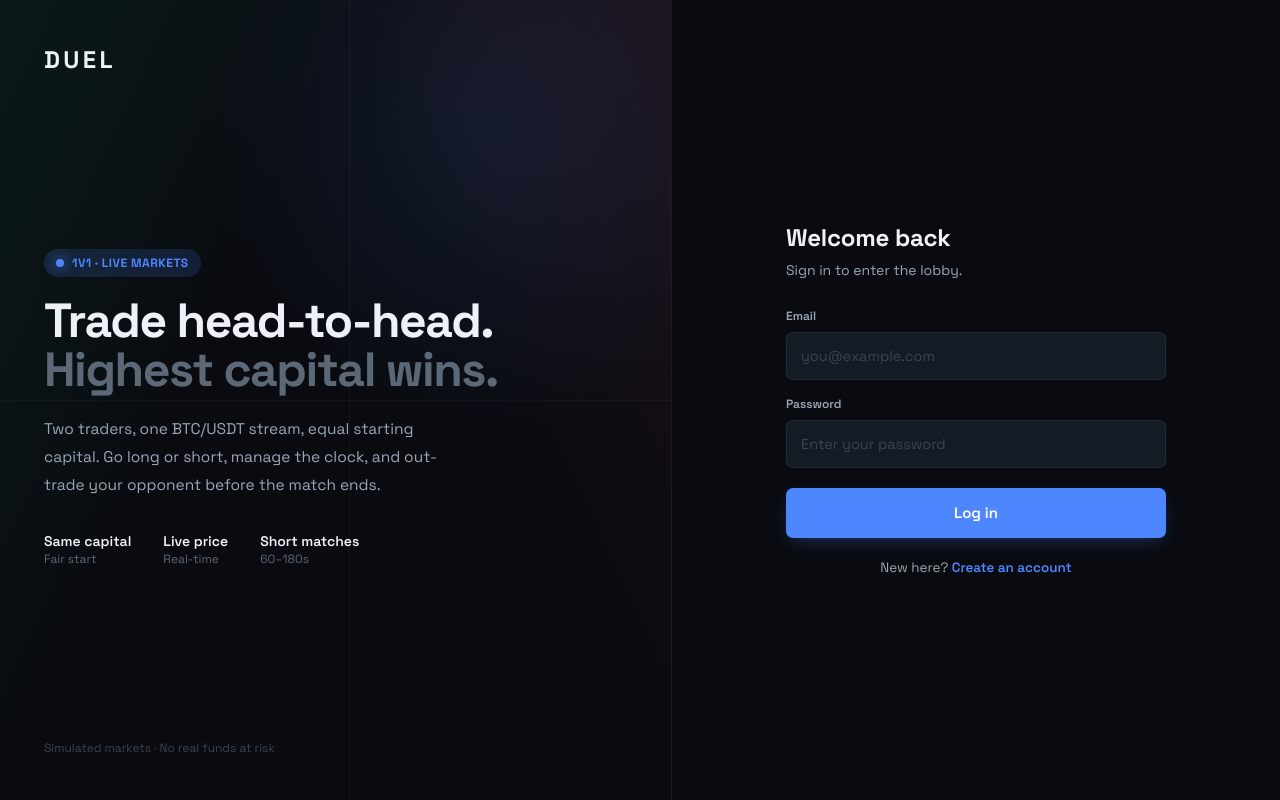
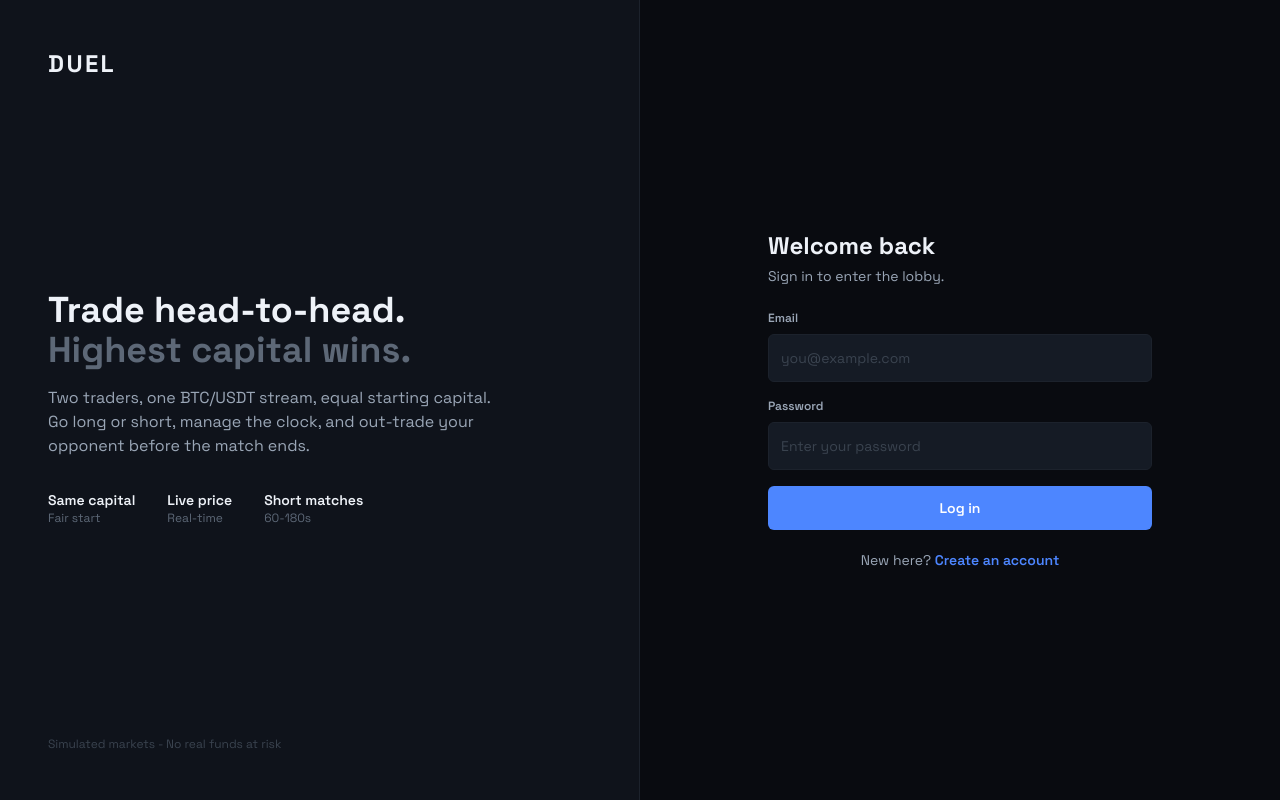
Before and after one commit to brianyeap/transcendence, a Next.js app: page /login in a window 1280 px wide. Built offline with nearby package versions, Linux system fonts and the light colour scheme.

Commit message:
simplify UI

```diff
--- /dev/null
+++ b/app/components/duel/button.tsx
@@ -0,0 +1,22 @@
+//  One button used everywhere, so the styling lives in a single file.
+//  primary = the main action, danger = delete, quiet = a plain bordered button.
+type Variant = "primary" | "danger" | "quiet";
+
+const styles: Record<Variant, string> = {
+  primary: "bg-brand text-white hover:opacity-90",
+  danger: "border border-loss bg-panel text-loss hover:bg-raised",
+  quiet: "border border-line bg-panel text-muted hover:text-ink",
+};
+
+export function Button({
+  variant = "primary",
+  className = "",
+  ...props
+}: React.ButtonHTMLAttributes<HTMLButtonElement> & { variant?: Variant }) {
+  return (
+    <button
+      {...props}
+      className={`inline-flex items-center justify-center gap-2 rounded-md px-3 py-2 text-sm font-semibold disabled:opacity-50 ${styles[variant]} ${className}`}
+    />
+  );
+}
--- a/app/components/duel/logo.tsx
+++ b/app/components/duel/logo.tsx
@@ -1,8 +1,3 @@
 export function Logo() {
-  return (
-    <div className="flex items-center gap-2.5">
-      {/* letter spacing for tracking */}
-      <span className="text-2xl font-bold tracking-[0.14em] text-[#eef2f8]">DUEL</span>
-    </div>
-  );
+  return <span className="text-2xl font-bold tracking-widest text-ink">DUEL</span>;
 }
--- a/app/components/duel/room-card.tsx
+++ b/app/components/duel/room-card.tsx
@@ -1,8 +1,11 @@
 import type { Room } from "./types";
 import { Avatar } from "./avatar";
+import { Button } from "./button";
 import { Icon } from "./duel-icon";
 import { fmtClock, fmtUSD, timeAgo } from "./format";
 
+//  One card in the lobby. Your own room is clickable so you can walk back
+//  into the room you left; other people's rooms have a Join button.
 export function RoomCard({
   room,
   deleting = false,
@@ -16,91 +19,81 @@ export function RoomCard({
   joining?: boolean;
   onDelete?: (room: Room) => void;
   onJoin?: (room: Room) => void;
-  onEnter?: (room: Room) => void; // owner going back into their own room
+  onEnter?: (room: Room) => void;
 }) {
-  // Your own room card is clickable so you can walk back into the room you left.
   const isOwner = room.ownedByCurrentUser;
 
   return (
     <article
       onClick={isOwner ? () => onEnter?.(room) : undefined}
-      className={`flex flex-col gap-4 overflow-hidden rounded-2xl border border-white/[.07] bg-[#0f131b] p-5 transition hover:-translate-y-0.5 hover:border-white/[.12] hover:shadow-[0_8px_24px_-8px_rgba(0,0,0,.55)] ${isOwner ? "cursor-pointer" : ""}`}
+      className={`flex flex-col gap-4 rounded-lg border border-line bg-panel p-5 ${isOwner ? "cursor-pointer" : ""}`}
     >
-      <div className="flex items-center gap-3.5">
+      {/* Top: who made the room and how long ago */}
+      <div className="flex items-center gap-3">
         <Avatar name={room.creator} size="lg" />
         <div className="min-w-0">
-          <h3 className="truncate text-[15.5px] font-semibold tracking-[-.01em]">{room.name}</h3>
-          <p className="flex items-center gap-1.5 text-xs text-[#9aa6b6]">
-            <span>
-              by{" "}
-              {room.ownedByCurrentUser ? (
-                <span className="rounded-full border border-[#1fcb83]/25 bg-[#1fcb83]/10 px-2 py-0.5 font-semibold text-[#1fcb83]">
-                  you
-                </span>
-              ) : (
-                room.creator
-              )}
-            </span>
-            <span className="text-[#3a434f]">·</span>
-            <span>{timeAgo(room.ageMin)}</span>
+          <h3 className="truncate font-semibold">{room.name}</h3>
+          <p className="text-xs text-muted">
+            by {isOwner ? "you" : room.creator} · {timeAgo(room.ageMin)}
           </p>
         </div>
       </div>
-      <div className="grid grid-cols-3 gap-2.5">
-        {[
-          ["Symbol", room.symbol],
-          ["Duration", fmtClock(room.duration)],
-          ["Capital", fmtUSD(room.capital)],
-        ].map(([label, value]) => (
-          <div key={label}>
-            <p className="mb-1 text-[10.5px] font-bold uppercase tracking-[.04em] text-[#5d6877]">{label}</p>
-            <p className="font-mono text-[13.5px] font-semibold">{value}</p>
-          </div>
-        ))}
+
+      {/* Middle: the three settings the creator chose */}
+      <div className="grid grid-cols-3 gap-2">
+        <Detail label="Symbol" value={room.symbol} />
+        <Detail label="Duration" value={fmtClock(room.duration)} />
+        <Detail label="Capital" value={fmtUSD(room.capital)} />
       </div>
-      <div className="flex items-center justify-between gap-3 border-t border-white/[.07] pt-3.5">
-        <div className="flex items-center gap-2 text-xs text-[#9aa6b6]">
+
+      {/* Bottom: player count on the left, buttons on the right */}
+      <div className="flex items-center justify-between gap-3 border-t border-line pt-3">
+        <span className="flex items-center gap-2 text-xs text-muted">
           <Icon name="users" className="size-4" />
-          <span className="font-mono font-semibold text-[#eef2f8]">
+          <span className="font-mono font-semibold text-ink">
             {room.players}/{room.capacity}
           </span>
-        </div>
+        </span>
+
         {isOwner ? (
           <div className="flex items-center gap-2">
-            <button
-              // stopPropagation so deleting doesn't also trigger the card's "enter" click
+            {/* stopPropagation so the button doesn't also trigger the card's click */}
+            <Button
+              variant="danger"
+              disabled={deleting}
               onClick={(event) => {
                 event.stopPropagation();
                 onDelete?.(room);
               }}
-              disabled={deleting}
-              className="inline-flex h-8 cursor-pointer items-center gap-1.5 rounded-[7px] border border-[#f6485d]/30 bg-[#f6485d]/10 px-3 text-xs font-semibold text-[#ff8c99] transition hover:bg-[#f6485d]/15 disabled:cursor-not-allowed disabled:opacity-60"
             >
-              <Icon name="trash" className="size-3.5" />
+              <Icon name="trash" className="size-4" />
               {deleting ? "Deleting" : "Delete"}
-            </button>
-            <button
+            </Button>
+            <Button
               onClick={(event) => {
                 event.stopPropagation();
                 onEnter?.(room);
               }}
-              className="inline-flex h-8 cursor-pointer items-center gap-1.5 rounded-[7px] bg-[#4d86ff] px-3 text-xs font-semibold text-white transition hover:brightness-110"
             >
               Re-enter
-              <Icon name="chevR" className="size-4" />
-            </button>
+            </Button>
           </div>
         ) : (
-          <button
-            onClick={() => onJoin?.(room)}
-            disabled={joining}
-            className="inline-flex h-8 cursor-pointer items-center gap-1.5 rounded-[7px] bg-[#4d86ff] px-3 text-xs font-semibold text-white transition hover:brightness-110 disabled:cursor-not-allowed disabled:opacity-60"
-          >
+          <Button disabled={joining} onClick={() => onJoin?.(room)}>
             {joining ? "Joining" : "Join"}
-            <Icon name="chevR" className="size-4" />
-          </button>
+          </Button>
         )}
       </div>
     </article>
   );
 }
+
+//  A small label with a value under it, used three times above.
+function Detail({ label, value }: { label: string; value: string }) {
+  return (
+    <div>
+      <p className="text-xs font-semibold uppercase text-dim">{label}</p>
+      <p className="font-mono text-sm font-semibold">{value}</p>
+    </div>
+  );
+}
--- a/app/globals.css
+++ b/app/globals.css
@@ -1,27 +1,31 @@
 @import "tailwindcss";
 
-:root {
-  --background: #ffffff;
-  --foreground: #171717;
+/* Every colour in the app is named here, so no component contains a raw
+   hex code. Change a colour once and it changes everywhere. */
+@theme {
+  --color-base: #090b10;   /* page background */
+  --color-panel: #0f131b;  /* cards and the side nav */
+  --color-raised: #151b25; /* hover state, inner boxes */
+  --color-line: #1c222c;   /* borders */
+
+  --color-ink: #eef2f8;    /* main text */
+  --color-muted: #9aa6b6;  /* secondary text */
+  --color-dim: #5d6877;    /* labels */
+  --color-faint: #3a434f;  /* the quietest text */
+
+  --color-brand: #4d86ff;  /* buttons, the active nav item */
+  --color-win: #1fcb83;    /* profit, online */
+  --color-loss: #f6485d;   /* loss, delete */
 }
 
 @theme inline {
-  --color-background: var(--background);
-  --color-foreground: var(--foreground);
   --font-sans: var(--font-space-grotesk);
   --font-mono: var(--font-jetbrains-mono);
 }
 
-@media (prefers-color-scheme: dark) {
-  :root {
-    --background: #0a0a0a;
-    --foreground: #ededed;
-  }
-}
-
 body {
-  background: #090b10;
-  color: #eef2f8;
+  background: var(--color-base);
+  color: var(--color-ink);
   font-family: var(--font-space-grotesk), Arial, Helvetica, sans-serif;
 }
 
@@ -38,5 +42,5 @@ button:disabled,
 
 ::selection {
   background: rgba(77, 134, 255, 0.22);
-  color: #eef2f8;
+  color: var(--color-ink);
 }
--- a/app/login/page.tsx
+++ b/app/login/page.tsx
@@ -4,10 +4,19 @@ import { FormEvent, useState } from "react";
 import { useRouter } from "next/navigation";
 import toast from "react-hot-toast";
 import { Logo } from "../components/duel/logo";
+import { Button } from "../components/duel/button";
 import { createSupabaseBrowserClient } from "@/lib/supabase/client";
+
+//  The three selling points listed under the headline.
+const POINTS = [
+  { title: "Same capital", detail: "Fair start" },
+  { title: "Live price", detail: "Real-time" },
+  { title: "Short matches", detail: "60-180s" },
+];
 
 export default function LoginPage() {
   const router = useRouter();
+  //  The same form does both jobs: "login" signs in, "register" signs up.
   const [mode, setMode] = useState<"login" | "register">("login");
   const [email, setEmail] = useState("");
   const [password, setPassword] = useState("");
@@ -15,21 +24,20 @@ export default function LoginPage() {
   const [error, setError] = useState("");
   const [loading, setLoading] = useState(false);
 
+  const isRegister = mode === "register";
+
   async function submit(event: FormEvent<HTMLFormElement>) {
     event.preventDefault();
     setError("");
 
+    //  Check the form before we call Supabase.
     if (!email.includes("@")) {
-      const message = "Enter a valid email address.";
-      setError(message);
-      toast.error(message);
+      setError("Enter a valid email address.");
       return;
     }
 
-    if (mode === "register" && username.trim().length < 3) {
-      const message = "Pick a username with at least 3 characters.";
-      setError(message);
-      toast.error(message);
+    if (isRegister && username.trim().length < 3) {
+      setError("Pick a username with at least 3 characters.");
       return;
     }
 
@@ -38,165 +46,132 @@ export default function LoginPage() {
     const supabase = createSupabaseBrowserClient();
 
     try {
-      if (mode === "login") {
-        await toast.promise(
-          async () => {
-            const { error } = await supabase.auth.signInWithPassword({
+      if (isRegister) {
+        //  Create the account, then save the username in our profiles table.
+        const { data, error: signUpError } = await supabase.auth.signUp({
+          email,
+          password,
+          options: { data: { username } },
+        });
+
+        if (signUpError) throw new Error(signUpError.message);
+
+        if (data.user) {
+          const { error: profileError } = await supabase
+            .from("profiles")
+            .insert({ id: data.user.id, email, username });
+
+          if (profileError) throw new Error(profileError.message);
+        }
+
+        toast.success("Account created.");
+      } else {
+        const { error: signInError } = await supabase.auth.signInWithPassword({
           email,
           password,
         });
 
-            if (error) {
-              throw new Error(error.message);
-            }
-          },
-          {
-            loading: "Checking your credentials...",
-            success: "Logged in successfully.",
-            error: (error) => error.message || "Unable to log in.",
-          },
-          {
-            style: {
-              minWidth: "280px",
-            },
-          }
-        );
-      } else {
-        const { data, error } = await supabase.auth.signUp({
-          email,
-          password,
-          options: {
-            data: {
-              username,
-            },
-          },
-        });
-
-        if (error) {
-          throw new Error(error.message);
-        }
-
-        if (data?.user) {
-          const { error: profileError } = await supabase.from("profiles").insert({
-            id: data.user.id,
-            email,
-            username,
-          });
-
-          if (profileError) {
-            throw new Error(profileError.message);
-          }
-        }
-
-        toast.success("Account created successfully.");
+        if (signInError) throw new Error(signInError.message);
       }
 
       router.push("/");
-    } catch (error) {
-      const message = error instanceof Error ? error.message : "Something went wrong.";
-      setError(message);
-      if (mode === "register") {
-        toast.error(message);
-      }
+    } catch (err) {
+      //  One place for every failure: show it above the button.
+      setError(err instanceof Error ? err.message : "Something went wrong.");
     } finally {
       setLoading(false);
     }
   }
+
   return (
-    <main className="grid min-h-screen bg-[#090b10] text-[#eef2f8] lg:grid-cols-[1.05fr_.95fr]">
-      <section className="relative hidden overflow-hidden border-r border-white/[.07] p-11 lg:flex lg:flex-col lg:justify-between">
-        <div className="absolute inset-0 bg-[radial-gradient(80%_70%_at_75%_15%,rgba(77,134,255,.12),transparent_56%),linear-gradient(115deg,rgba(31,203,131,.08),transparent_35%),linear-gradient(245deg,rgba(246,72,93,.08),transparent_35%)]" />
-        <div className="absolute inset-x-0 top-1/2 h-px bg-white/[.04]" />
-        <div className="absolute left-[52%] top-0 h-full w-px bg-white/[.04]" />
-        <div className="relative">
+    <main className="grid min-h-screen bg-base text-ink lg:grid-cols-2">
+      {/* Left half: what the game is. Hidden on small screens. */}
+      <section className="hidden flex-col justify-between border-r border-line bg-panel p-12 lg:flex">
         <Logo />
-        </div>
-        <div className="relative max-w-[470px]">
-          <div className="mb-5 inline-flex items-center gap-2 rounded-full bg-[#4d86ff]/15 px-3 py-1.5 text-xs font-bold uppercase tracking-[.04em] text-[#4d86ff]">
-            <span className="size-2 rounded-full bg-[#4d86ff] shadow-[0_0_14px_#4d86ff]" />
-            1v1 · live markets
-          </div>
-          <h1 className="text-5xl font-bold leading-[1.02] tracking-[-.03em]">
+
+        <div className="max-w-md">
+          <h1 className="text-4xl font-bold">
             Trade head-to-head.
             <br />
-            <span className="text-[#5d6877]">Highest capital wins.</span>
+            <span className="text-dim">Highest capital wins.</span>
           </h1>
-          <p className="mt-5 max-w-[410px] text-[15.5px] leading-7 text-[#9aa6b6]">
-            Two traders, one BTC/USDT stream, equal starting capital. Go long or short, manage the clock, and out-trade your opponent before the match ends.
+
+          <p className="mt-4 text-muted">
+            Two traders, one BTC/USDT stream, equal starting capital. Go long or short,
+            manage the clock, and out-trade your opponent before the match ends.
           </p>
+
           <div className="mt-8 flex gap-8">
-            {[
-              ["Same capital", "Fair start"],
-              ["Live price", "Real-time"],
-              ["Short matches", "60–180s"],
-            ].map(([title, copy]) => (
-              <div key={title}>
-                <div className="text-sm font-semibold">{title}</div>
-                <div className="text-xs text-[#5d6877]">{copy}</div>
+            {POINTS.map((point) => (
+              <div key={point.title}>
+                <p className="text-sm font-semibold">{point.title}</p>
+                <p className="text-xs text-dim">{point.detail}</p>
               </div>
             ))}
           </div>
         </div>
-        <p className="relative text-xs text-[#3a434f]">Simulated markets · No real funds at risk</p>
+
+        <p className="text-xs text-faint">Simulated markets - No real funds at risk</p>
       </section>
 
-      <section className="grid min-h-screen place-items-center px-6 py-10">
-        <form onSubmit={submit} className="w-full max-w-[380px]">
+      {/* Right half: the form */}
+      <section className="grid place-items-center p-6">
+        <form onSubmit={submit} className="w-full max-w-sm">
+          {/* The logo only shows here when the left half is hidden. */}
           <div className="mb-8 lg:hidden">
             <Logo />
           </div>
-          <h2 className="text-2xl font-bold tracking-[-.01em]">{mode === "login" ? "Welcome back" : "Create your account"}</h2>
-          <p className="mt-1.5 mb-7 text-sm text-[#9aa6b6]">{mode === "login" ? "Sign in to enter the lobby." : "Set up your trader profile to start dueling."}</p>
 
-          {mode === "register" && (
-            <label className="mb-4 block">
-              <span className="mb-2 block text-xs font-semibold text-[#9aa6b6]">Username</span>
-              <input
+          <h2 className="text-2xl font-bold">
+            {isRegister ? "Create your account" : "Welcome back"}
+          </h2>
+          <p className="mb-6 mt-1 text-sm text-muted">
+            {isRegister ? "Set up your trader profile to start dueling." : "Sign in to enter the lobby."}
+          </p>
+
+          {isRegister && (
+            <Field
+              label="Username"
               value={username}
-                onChange={(event) => setUsername(event.target.value)}
+              onChange={setUsername}
               placeholder="e.g. candle_wick"
-                className="h-12 w-full rounded-[7px] border border-white/[.07] bg-[#151b25] px-3.5 text-[14.5px] text-[#eef2f8] outline-none transition placeholder:text-[#3a434f] focus:border-[#4d86ff]/40"
             />
-            </label>
           )}
 
-          <label className="mb-4 block">
-            <span className="mb-2 block text-xs font-semibold text-[#9aa6b6]">Email</span>
-            <input
+          <Field
+            label="Email"
             type="email"
             value={email}
-              onChange={(event) => setEmail(event.target.value)}
+            onChange={setEmail}
             placeholder="you@example.com"
-              suppressHydrationWarning
-              className="h-12 w-full rounded-[7px] border border-white/[.07] bg-[#151b25] px-3.5 text-[14.5px] text-[#eef2f8] outline-none transition placeholder:text-[#3a434f] focus:border-[#4d86ff]/40"
           />
-          </label>
 
-          <label className="mb-5 block">
-            <span className="mb-2 block text-xs font-semibold text-[#9aa6b6]">Password</span>
-            <input
+          <Field
+            label="Password"
             type="password"
             value={password}
-              onChange={(event) => setPassword(event.target.value)}
+            onChange={setPassword}
             placeholder="Enter your password"
-              className="h-12 w-full rounded-[7px] border border-white/[.07] bg-[#151b25] px-3.5 text-[14.5px] text-[#eef2f8] outline-none transition placeholder:text-[#3a434f] focus:border-[#4d86ff]/40"
           />
-          </label>
 
           {error && (
-            <div className="mb-4 flex items-center gap-2 rounded-[7px] bg-[#f6485d]/15 px-3 py-2.5 text-sm text-[#f6485d]">
+            <p className="mb-4 rounded-md border border-loss px-3 py-2 text-sm text-loss">
               {error}
-            </div>
+            </p>
           )}
 
-          <button type="submit" disabled={loading} className="flex h-[50px] w-full items-center justify-center rounded-[7px] bg-[#4d86ff] text-[15px] font-semibold text-white shadow-[0_6px_18px_-6px_rgba(77,134,255,.4)] transition hover:brightness-110 active:translate-y-px disabled:opacity-60">
-            {loading ? "Loading..." : mode === "login" ? "Log in" : "Create account"}
-          </button>
+          <Button type="submit" disabled={loading} className="w-full py-3">
+            {loading ? "Loading..." : isRegister ? "Create account" : "Log in"}
+          </Button>
 
-          <p className="mt-5 text-center text-[13.5px] text-[#9aa6b6]">
-            {mode === "login" ? "New here? " : "Already have an account? "}
-            <button type="button" onClick={() => setMode(mode === "login" ? "register" : "login")} className="font-semibold text-[#4d86ff]">
-              {mode === "login" ? "Create an account" : "Log in"}
+          <p className="mt-5 text-center text-sm text-muted">
+            {isRegister ? "Already have an account? " : "New here? "}
+            <button
+              type="button"
+              onClick={() => setMode(isRegister ? "login" : "register")}
+              className="font-semibold text-brand"
+            >
+              {isRegister ? "Log in" : "Create an account"}
             </button>
           </p>
         </form>
@@ -204,3 +179,33 @@ export default function LoginPage() {
     </main>
   );
 }
+
+//  One labelled text box. All three inputs on this page use it, so the
+//  styling is written once.
+function Field({
+  label,
+  value,
+  onChange,
+  placeholder,
+  type = "text",
+}: {
+  label: string;
+  value: string;
+  onChange: (value: string) => void;
+  placeholder: string;
+  type?: string;
+}) {
+  return (
+    <label className="mb-4 block">
+      <span className="mb-2 block text-xs font-semibold text-muted">{label}</span>
+      <input
+        type={type}
+        value={value}
+        onChange={(event) => onChange(event.target.value)}
+        placeholder={placeholder}
+        suppressHydrationWarning
+        className="h-12 w-full rounded-md border border-line bg-raised px-3 text-sm text-ink outline-none placeholder:text-faint focus:border-brand"
+      />
+    </label>
+  );
+}
```
Also changed, not shown: app/components/duel/avatar.tsx (+7 -6 lines). Lines whose indentation alone changed are shown as unchanged.
